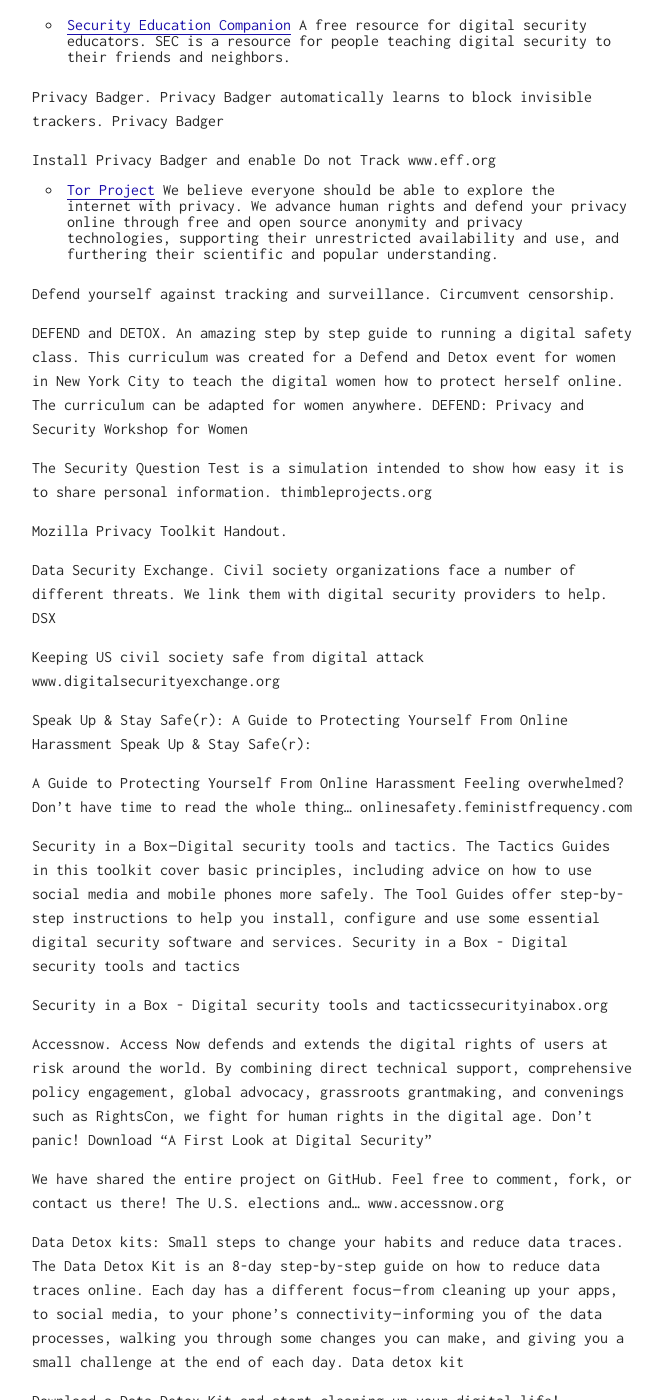
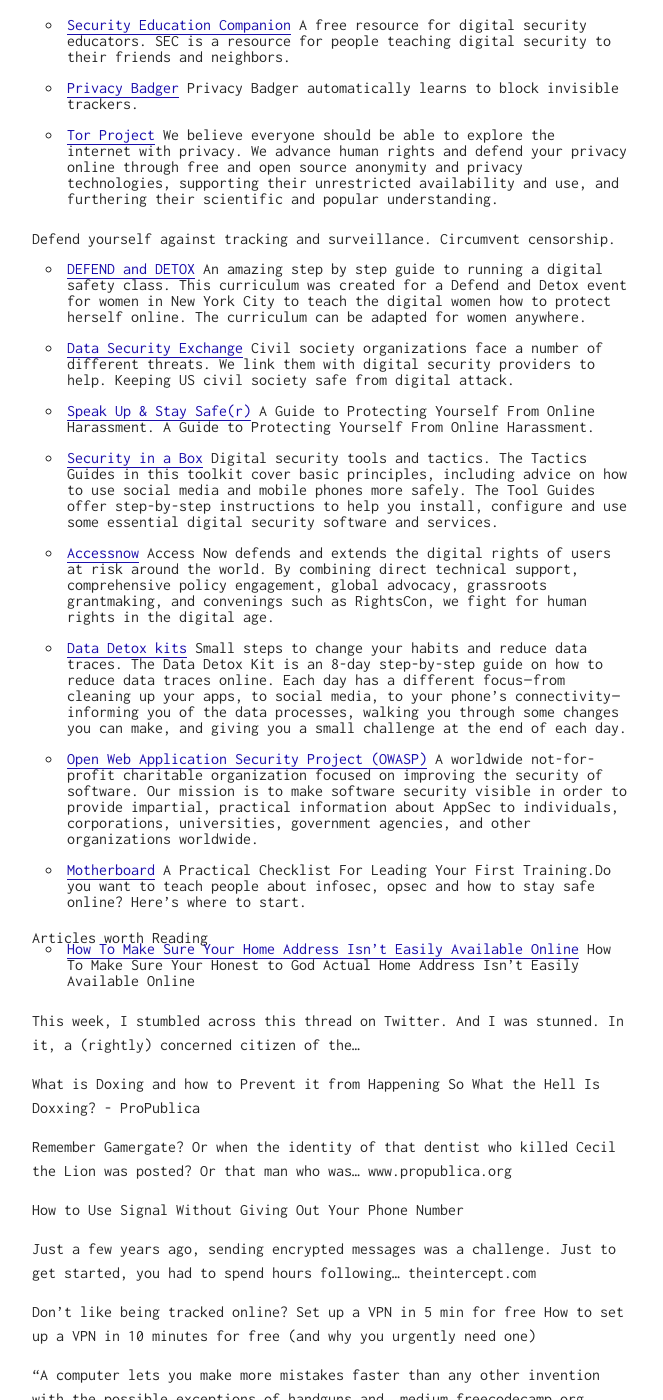
Before and after one commit to kaiiyer/kaiiyer.github.io, a Jekyll site: the page built from _posts/2019-04-19-An insight to Digital Privacy and Security Resources.md, in a window 1280 px wide and 1400 px high, scrolled down 1098 px. Shown: the whole window, without its empty margins (308-971 px from the left). Built offline with Jekyll 4.4.1, drawn with Linux system fonts in a browser that asks for light colours; our own code applies the rules of GitHub Pages for plain Markdown files; some of the changed text lies outside the part shown.

Commit message:
Update 2019-04-19-An insight to Digital Privacy and Security Resources.md

```diff
--- a/_posts/2019-04-19-An insight to Digital Privacy and Security Resources.md
+++ b/_posts/2019-04-19-An insight to Digital Privacy and Security Resources.md
@@ -17,11 +17,9 @@
 > - Mozilla’s [Internet Health Report](https://internethealthreport.org/) or [Online Privacy and Security brief](https://assets.mozilla.net/pdf/IHPbriefs_Online_Privacy_March_2017.pdf)
     A Healthy Internet is Secure and Private. The Internet only stays healthy if we trust it as a safe place - to explore, transact, connect, and create.
 
-
 > - [MyShadow](https://myshadow.org/train) helps you take control of your data.
     What is a Digital Shadow ? Watch [this](https://myshadow.org/media/video/what-is-a-digital-shadow.mp4) to understand.
     MyShadow.org offers practical ways to take back your privacy online.
-
 
 > - [Electronic Frontier Foundation](www.eff.org) (EFF). The leading nonprofit defending digital privacy, free speech, and innovation.
     Defending your rights in the digital world. The Electronic Frontier Foundation is an independent non-profit working to protect online privacy for nearly thirty years.
@@ -29,16 +27,11 @@
 > - [Surveillance Self-Defense](ssd.eff.org)
     Tips, Tools and How-tos for Safer Online Communications
 
-
 > - [Security Education Companion](sec.eff.org)
     A free resource for digital security educators. SEC is a resource for people teaching digital security to their friends and neighbors.
 
-
-Privacy Badger. Privacy Badger automatically learns to block invisible trackers.
-Privacy Badger
-
-Install Privacy Badger and enable Do not Track
-www.eff.org
+> - [Privacy Badger](https://www.eff.org/privacybadger)
+    Privacy Badger automatically learns to block invisible trackers.
 
 > - [Tor Project](www.torproject.org)
     We believe everyone should be able to explore the internet with privacy. We advance human rights and defend your privacy online through free and open source anonymity and privacy technologies, supporting their unrestricted availability and use, and furthering their scientific and popular understanding.
@@ -46,62 +39,37 @@
 Defend yourself against tracking and surveillance. Circumvent censorship.
 
 
-DEFEND and DETOX. An amazing step by step guide to running a digital safety class. This curriculum was created for a Defend and Detox event for women in New York City to teach the digital women how to protect herself online. The curriculum can be adapted for women anywhere.
-DEFEND: Privacy and Security Workshop for Women
+> - [DEFEND and DETOX](https://thimbleprojects.org/amira/283780/#overview)
+    An amazing step by step guide to running a digital safety class. This curriculum was created for a Defend and Detox event for women in New York City to teach the digital women how to protect herself online. The curriculum can be adapted for women anywhere.
 
-The Security Question Test is a simulation intended to show how easy it is to share personal information.
-thimbleprojects.org
+> - [Data Security Exchange](https://www.digitalsecurityexchange.org/)
+    Civil society organizations face a number of different threats. We link them with digital security providers to help. Keeping US civil society safe from digital attack.
 
-Mozilla Privacy Toolkit Handout.
+> - [Speak Up & Stay Safe(r)](https://onlinesafety.feministfrequency.com/en/)
+    A Guide to Protecting Yourself From Online Harassment. A Guide to Protecting Yourself From Online Harassment.
 
-Data Security Exchange. Civil society organizations face a number of different threats. We link them with digital security providers to help.
-DSX
+> - [Security in a Box](tacticssecurityinabox.org)
+    Digital security tools and tactics. The Tactics Guides in this toolkit cover basic principles, including advice on how to use social media and mobile phones more safely. The Tool Guides offer step-by-step instructions to help you install, configure and use some essential digital security software and services.
 
-Keeping US civil society safe from digital attack
-www.digitalsecurityexchange.org
+> - [Accessnow](https://www.accessnow.org/first-look-at-digital-security/)
+    Access Now defends and extends the digital rights of users at risk around the world. By combining direct technical support, comprehensive policy engagement, global advocacy, grassroots grantmaking, and convenings such as RightsCon, we fight for human rights in the digital age.
 
-Speak Up & Stay Safe(r): A Guide to Protecting Yourself From Online Harassment
-Speak Up & Stay Safe(r):
+> - [Data Detox kits](https://tacticaltech.org/news/data-detox-kit/)
+    Small steps to change your habits and reduce data traces. The Data Detox Kit is an 8-day step-by-step guide on how to reduce data traces online. Each day has a different focus — from cleaning up your apps, to social media, to your phone’s connectivity — informing you of the data processes, walking you through some changes you can make, and giving you a small challenge at the end of each day.
 
-A Guide to Protecting Yourself From Online Harassment Feeling overwhelmed? Don't have time to read the whole thing…
-onlinesafety.feministfrequency.com
+> - [Open Web Application Security Project (OWASP)](https://www.owasp.org/index.php/Main_Page)
+    A worldwide not-for-profit charitable organization focused on improving the security of software. Our mission is to make software security visible in order to provide impartial, practical information about AppSec to individuals, corporations, universities, government agencies, and other organizations worldwide.
 
-Security in a Box — Digital security tools and tactics. The Tactics Guides in this toolkit cover basic principles, including advice on how to use social media and mobile phones more safely. The Tool Guides offer step-by-step instructions to help you install, configure and use some essential digital security software and services.
-Security in a Box - Digital security tools and tactics
-
-Security in a Box - Digital security tools and tacticssecurityinabox.org
-
-Accessnow. Access Now defends and extends the digital rights of users at risk around the world. By combining direct technical support, comprehensive policy engagement, global advocacy, grassroots grantmaking, and convenings such as RightsCon, we fight for human rights in the digital age.
-Don't panic! Download "A First Look at Digital Security"
-
-We have shared the entire project on GitHub. Feel free to comment, fork, or contact us there! The U.S. elections and…
-www.accessnow.org
-
-Data Detox kits: Small steps to change your habits and reduce data traces. The Data Detox Kit is an 8-day step-by-step guide on how to reduce data traces online. Each day has a different focus — from cleaning up your apps, to social media, to your phone’s connectivity — informing you of the data processes, walking you through some changes you can make, and giving you a small challenge at the end of each day.
-Data detox kit
-
-Download a Data Detox Kit and start cleaning up your digital life!
-tacticaltech.org
-
-Open Web Application Security Project (OWASP) is a worldwide not-for-profit charitable organization focused on improving the security of software. Our mission is to make software security visible in order to provide impartial, practical information about AppSec to individuals, corporations, universities, government agencies, and other organizations worldwide.
-OWASP
-
-There are thousands of active wiki users around the globe who review the changes to the site to help ensure quality. If…
-www.owasp.org
-
-Motherboard. A Practical Checklist For Leading Your First Training.Do you want to teach people about infosec, opsec and how to stay safe online? Here’s where to start.
-How to Lead a Digital Security Workshop
-
-At Motherboard, we don't just like talking about security, we want to show you how to make society more secure
-motherboard.vice.com
+> - [Motherboard](https://motherboard.vice.com/en_us/article/4xby8g/how-to-give-a-digital-security-training)
+    A Practical Checklist For Leading Your First Training.Do you want to teach people about infosec, opsec and how to stay safe online? Here’s where to start.
 
 ### Articles worth Reading
 
-How To Make Sure Your Home Address Isn’t Easily Available Online
+> - [How To Make Sure Your Home Address Isn’t Easily Available Online](https://www.autostraddle.com/how-to-make-sure-your-honest-to-god-actual-home-address-isnt-easily-available-online-365455/)
 How To Make Sure Your Honest to God Actual Home Address Isn't Easily Available Online
 
 This week, I stumbled across this thread on Twitter. And I was stunned. In it, a (rightly) concerned citizen of the…
-www.autostraddle.com
+
 
 What is Doxing and how to Prevent it from Happening
 So What the Hell Is Doxxing? - ProPublica
```
